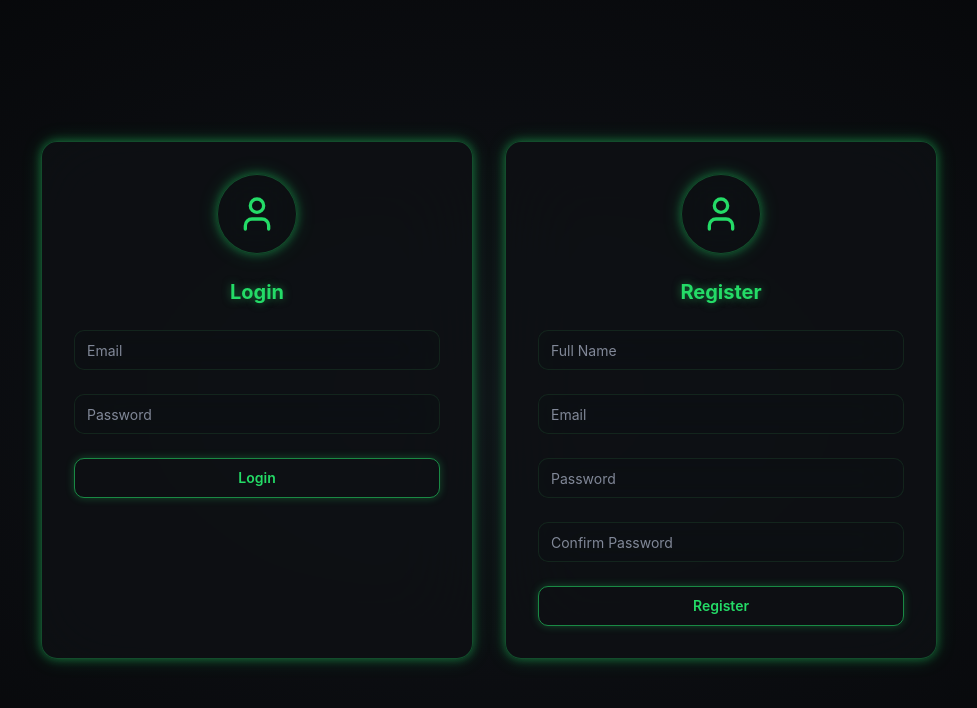
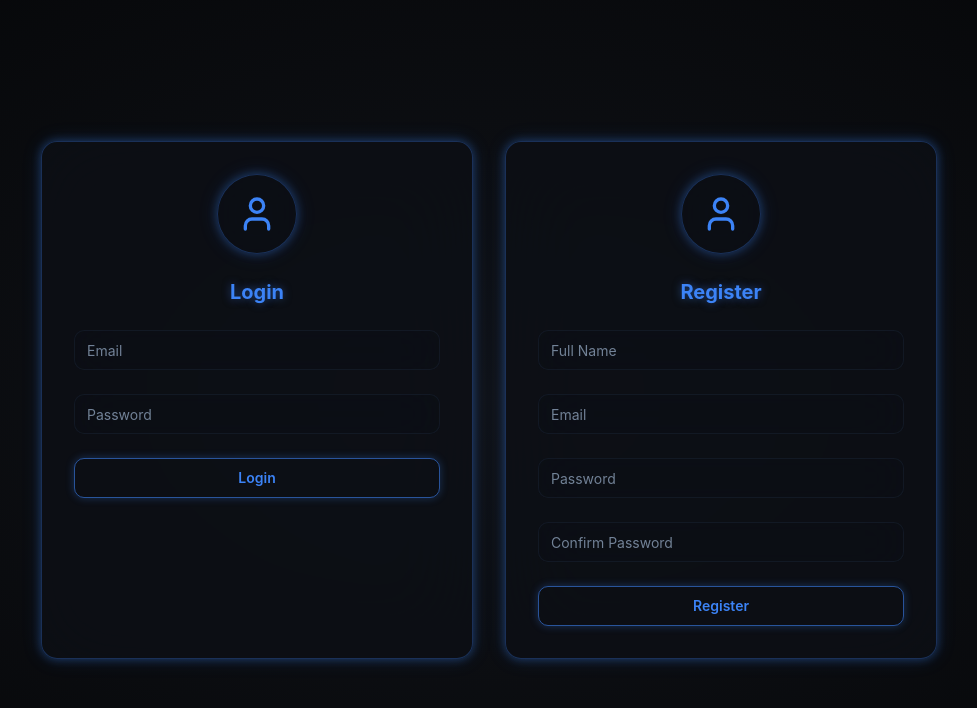
Before and after one commit to harshil748/FleetFlow, a React (Vite) app: page /auth in a window 1280 px wide. Shown: the top 708 px of the page, without its empty margins (151-1128 px from the left). Built offline with nearby package versions, Linux system fonts and the light colour scheme; the HTML template or start-up script is replaced by a standard one.

Commit message:
UI: professional blue theme, remove broken toolbar buttons, fix signup flow

```diff
--- a/src/components/Toolbar.tsx
+++ b/src/components/Toolbar.tsx
@@ -1,6 +1,5 @@
-import { Search, SlidersHorizontal, Filter, ArrowUpDown } from "lucide-react";
+import { Search } from "lucide-react";
 import { Input } from "@/components/ui/input";
-import { Button } from "@/components/ui/button";
 
 interface ToolbarProps {
   searchPlaceholder?: string;
@@ -14,15 +13,6 @@ export default function Toolbar({ searchPlaceholder = "Search...", actions }: To
         <Search className="absolute left-3 top-1/2 -translate-y-1/2 h-4 w-4 text-muted-foreground" />
         <Input placeholder={searchPlaceholder} className="pl-9 glass border-border/40 focus:neon-border" />
       </div>
-      <Button variant="outline" size="sm" className="glass border-border/40 text-muted-foreground hover:text-foreground">
-        <SlidersHorizontal className="h-4 w-4 mr-1" /> Group By
-      </Button>
-      <Button variant="outline" size="sm" className="glass border-border/40 text-muted-foreground hover:text-foreground">
-        <Filter className="h-4 w-4 mr-1" /> Filter
-      </Button>
-      <Button variant="outline" size="sm" className="glass border-border/40 text-muted-foreground hover:text-foreground">
-        <ArrowUpDown className="h-4 w-4 mr-1" /> Sort
-      </Button>
       {actions && <div className="flex gap-2 ml-auto">{actions}</div>}
     </div>
   );
--- a/src/index.css
+++ b/src/index.css
@@ -2,52 +2,52 @@
 @tailwind components;
 @tailwind utilities;
 
-/* FleetFlow Dark Neon Glassmorphism Design System */
+/* FleetFlow Professional Dark Blue Design System */
 
 @layer base {
   :root {
-    --background: 220 20% 4%;
-    --foreground: 0 0% 92%;
+    --background: 222 25% 4%;
+    --foreground: 210 20% 92%;
 
-    --card: 220 20% 7%;
-    --card-foreground: 0 0% 92%;
+    --card: 222 25% 7%;
+    --card-foreground: 210 20% 92%;
 
-    --popover: 220 20% 7%;
-    --popover-foreground: 0 0% 92%;
+    --popover: 222 25% 7%;
+    --popover-foreground: 210 20% 92%;
 
-    --primary: 142 72% 50%;
-    --primary-foreground: 220 20% 4%;
+    --primary: 217 91% 60%;
+    --primary-foreground: 222 25% 4%;
 
-    --secondary: 220 15% 14%;
-    --secondary-foreground: 0 0% 85%;
+    --secondary: 222 18% 14%;
+    --secondary-foreground: 210 15% 85%;
 
-    --muted: 220 15% 12%;
-    --muted-foreground: 220 10% 55%;
+    --muted: 222 18% 12%;
+    --muted-foreground: 215 15% 52%;
 
-    --accent: 142 72% 50%;
-    --accent-foreground: 220 20% 4%;
+    --accent: 217 91% 60%;
+    --accent-foreground: 222 25% 4%;
 
     --destructive: 0 72% 50%;
     --destructive-foreground: 0 0% 98%;
 
-    --border: 142 40% 20%;
-    --input: 220 15% 14%;
-    --ring: 142 72% 50%;
+    --border: 217 30% 18%;
+    --input: 222 18% 14%;
+    --ring: 217 91% 60%;
 
     --radius: 0.75rem;
 
-    --sidebar-background: 220 20% 6%;
-    --sidebar-foreground: 0 0% 85%;
-    --sidebar-primary: 142 72% 50%;
-    --sidebar-primary-foreground: 220 20% 4%;
-    --sidebar-accent: 220 15% 12%;
-    --sidebar-accent-foreground: 0 0% 92%;
-    --sidebar-border: 142 30% 15%;
-    --sidebar-ring: 142 72% 50%;
+    --sidebar-background: 222 25% 6%;
+    --sidebar-foreground: 210 15% 85%;
+    --sidebar-primary: 217 91% 60%;
+    --sidebar-primary-foreground: 222 25% 4%;
+    --sidebar-accent: 222 18% 12%;
+    --sidebar-accent-foreground: 210 20% 92%;
+    --sidebar-border: 217 25% 14%;
+    --sidebar-ring: 217 91% 60%;
 
-    --neon: 142 72% 50%;
-    --neon-glow: 0 0 10px hsl(142 72% 50% / 0.4), 0 0 20px hsl(142 72% 50% / 0.2);
-    --neon-glow-strong: 0 0 10px hsl(142 72% 50% / 0.6), 0 0 30px hsl(142 72% 50% / 0.3), 0 0 60px hsl(142 72% 50% / 0.1);
+    --neon: 217 91% 60%;
+    --neon-glow: 0 0 10px hsl(217 91% 60% / 0.35), 0 0 20px hsl(217 91% 60% / 0.15);
+    --neon-glow-strong: 0 0 10px hsl(217 91% 60% / 0.5), 0 0 30px hsl(217 91% 60% / 0.25), 0 0 60px hsl(217 91% 60% / 0.08);
 
     --warning: 38 92% 50%;
     --info: 200 80% 55%;
--- a/src/pages/Auth.tsx
+++ b/src/pages/Auth.tsx
@@ -35,16 +35,19 @@ export default function Auth() {
       return;
     }
     setLoading(true);
-    const { error } = await supabase.auth.signUp({
+    const { data, error } = await supabase.auth.signUp({
       email: regEmail,
       password: regPassword,
-      options: { data: { display_name: regName }, emailRedirectTo: window.location.origin },
+      options: { data: { display_name: regName } },
     });
     setLoading(false);
     if (error) {
       toast.error(error.message);
+    } else if (data.session) {
+      // Email confirmation disabled — session created immediately
+      navigate("/dashboard");
     } else {
-      toast.success("Check your email to confirm your account!");
+      toast.success("Account created! Please log in.");
     }
   };
 
```
